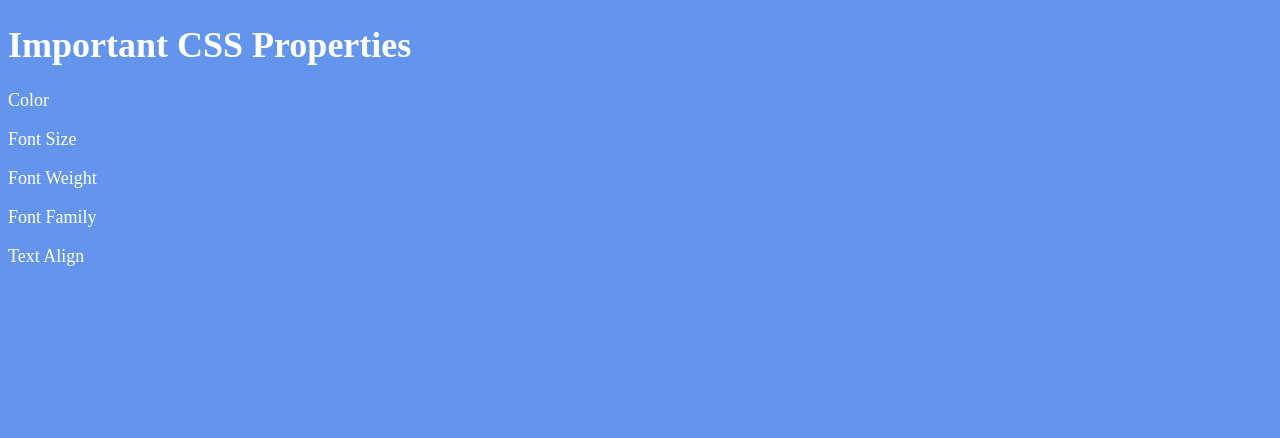
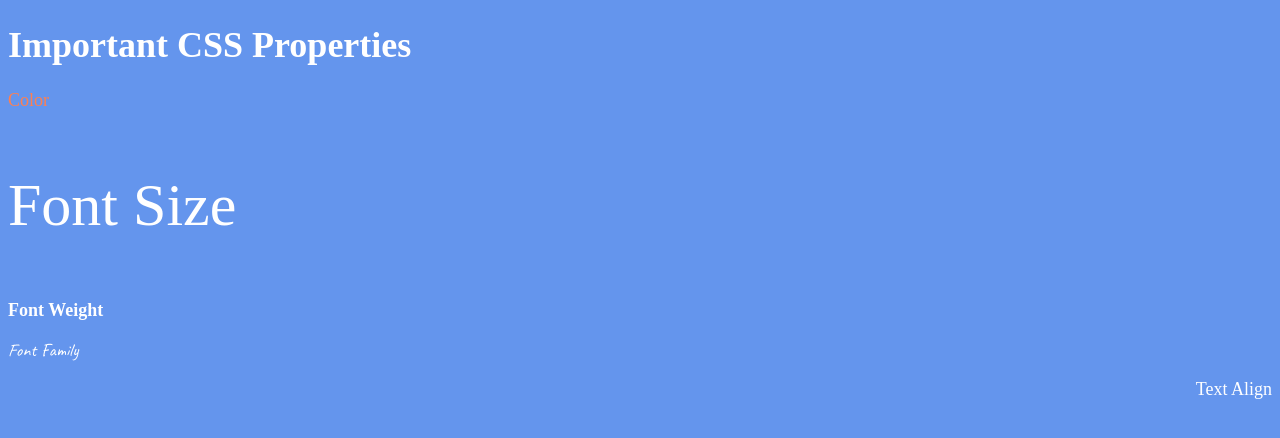
Before and after one commit to xTatertot/Web-Development-Projects, a plain HTML site: page 6.1+Font+Properties/index.html in a window 1280 px wide. Drawn offline with Linux system fonts and the light colour scheme.

Commit message:
completed lesson

```diff
--- a/6.1+Font+Properties/index.html
+++ b/6.1+Font+Properties/index.html
@@ -1,5 +1,5 @@
 <!DOCTYPE html>
-<html lang="en">
+<html lang="en" style="font-size: 30px;">
 
 <head>
   <meta charset="UTF-8">
@@ -13,17 +13,41 @@
 
     /* Don't change the CSS above, add Your CSS below */
 
+    .coral {
+      color: coral;
+    }
 
+    .rem-update {
+      font-size: 2rem;
+    }
+
+    .weight-update {
+      font-weight: 900;
+    }
+
+    .caveat {
+     font-family: "Caveat", cursive;
+     font-optical-sizing: auto;
+     font-style: normal;
+     font-weight: 400;
+    }
+
+    .right-align {
+      text-align: end;
+    }
   </style>
+  <link rel="preconnect" href="https://fonts.googleapis.com">
+  <link rel="preconnect" href="https://fonts.gstatic.com" crossorigin>
+  <link href="https://fonts.googleapis.com/css2?family=Caveat:wght@400..700&display=swap" rel="stylesheet">
 </head>
 
 <body>
   <h1>Important CSS Properties</h1>
-  <p>Color</p>
-  <p>Font Size</p>
-  <p>Font Weight</p>
-  <p>Font Family</p>
-  <p>Text Align</p>
+  <p class="coral">Color</p>
+  <p class="rem-update">Font Size</p>
+  <p class="weight-update">Font Weight</p>
+  <p class="caveat">Font Family</p>
+  <p class="right-align">Text Align</p>
 
   <!-- TODOs
   1. Change the color of <p>Color</p> to "coral" color.
```
Also changed, not shown: 6.1+Font+Properties/solution.html (added, +59 -0 lines), 6.1+Font+Properties/goal.png (added).
